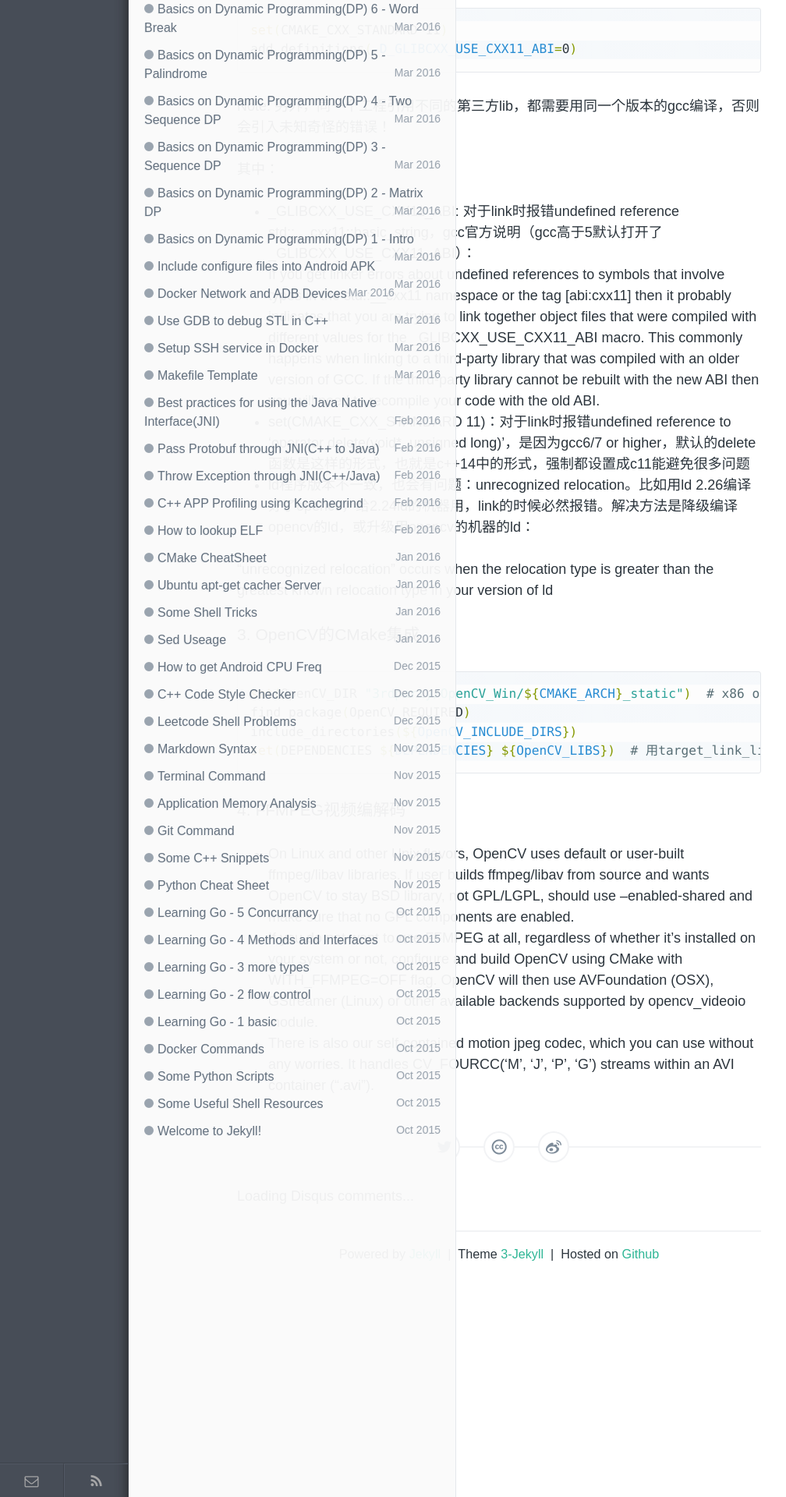
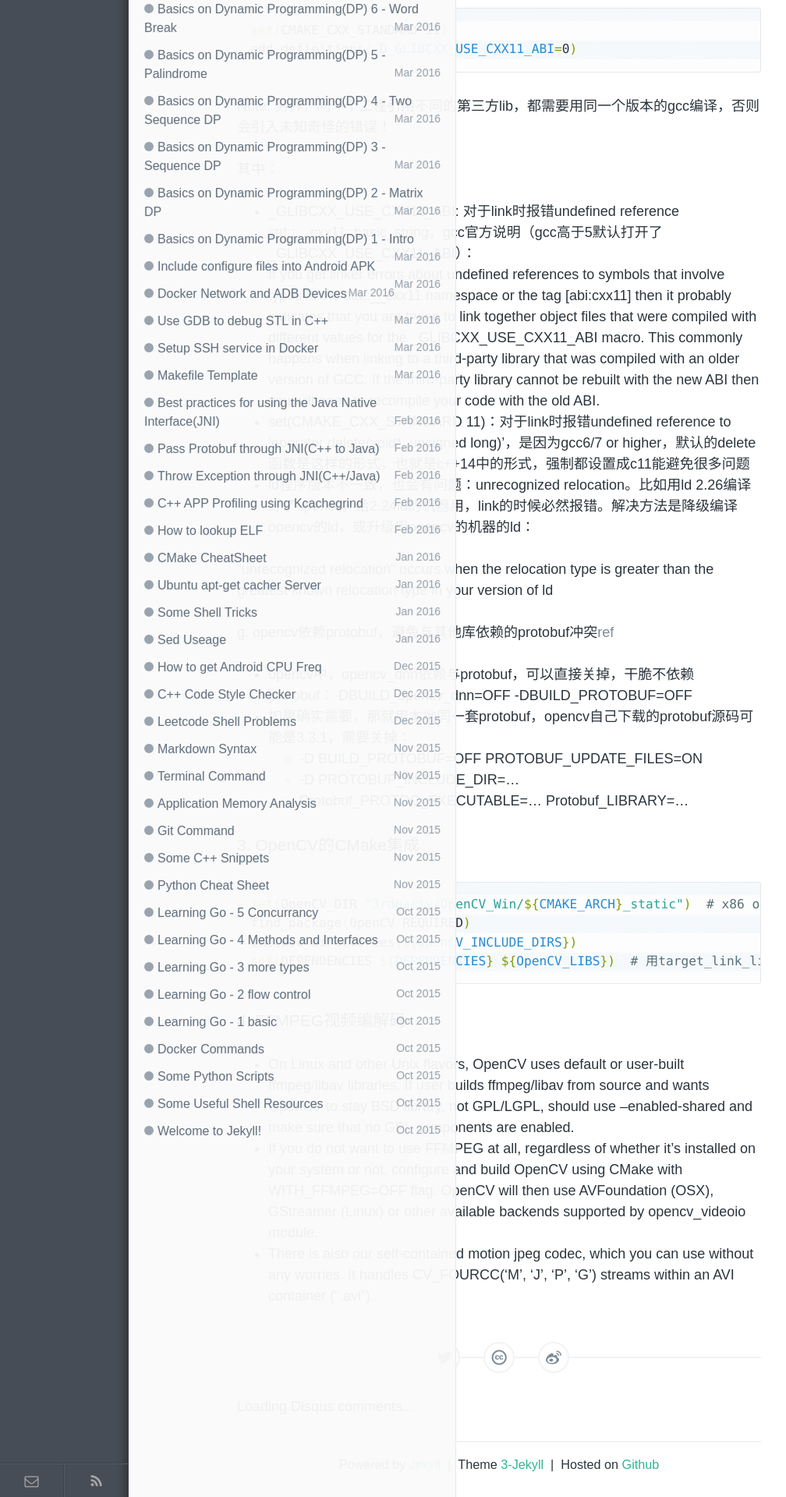
Before and after one commit to wykvictor/wykvictor.github.io, a Jekyll site: the page built from _posts/CV/2018-08-01-OpenCV-6.md, in a window 1280 px wide. Shown: the part 2910-4830 px from the top of the page at 78% size, without its empty margins (0-1008 px from the left). Built offline with Jekyll 4.4.1, drawn with Linux system fonts in a browser that asks for light colours; comment, search, counter and statistics services are not loaded.

Commit message:
protobuf update in OpenCV readme

```diff
--- a/_posts/CV/2018-08-01-OpenCV-6.md
+++ b/_posts/CV/2018-08-01-OpenCV-6.md
@@ -104,6 +104,14 @@ Note: 另外，同一个工程引用不同的第三方lib，都需要用同一
 * ld程序版本不一致，也会有问题：unrecognized relocation。比如用ld 2.26编译好了opencv，给2.24ld的机器用，link的时候必然报错。解决方法是降级编译opencv的ld，或升级用opencv的机器的ld：
 
 "unrecognized relocation" occurs when the relocation type is greater than the greatest known relocation type in your version of ld
+
+#### g. opencv依赖protobuf，避免与其他库依赖的protobuf冲突[ref](https://github.com/opencv/opencv/issues/10021)
+* opencv中，opencv_dnn依赖与protobuf，可以直接关掉，干脆不依赖protobuf：-DBUILD_opencv_dnn=OFF -DBUILD_PROTOBUF=OFF
+* 如果确实需要，那就用本地同一套protobuf，opencv自己下载的protobuf源码可能是3.3.1，需要关掉：
+	* -D BUILD_PROTOBUF=OFF  PROTOBUF_UPDATE_FILES=ON
+    * -D PROTOBUF_INCLUDE_DIR=... Protobuf_PROTOC_EXECUTABLE=... Protobuf_LIBRARY=...
+
+
 ### 3. OpenCV的CMake集成
 {% highlight Bash shell scripts %}
 set(OpenCV_DIR "3rdparty/OpenCV_Win/${CMAKE_ARCH}_static")  # x86 or x64
```
